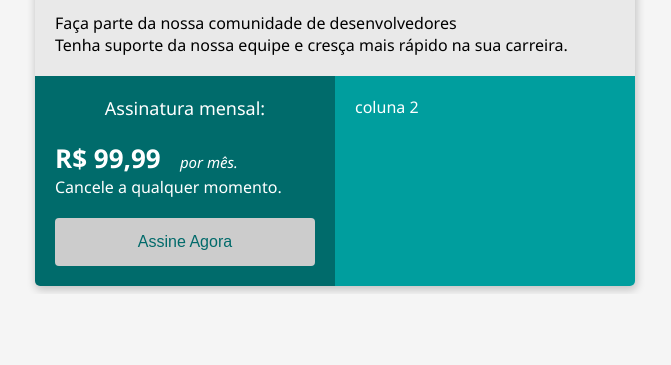
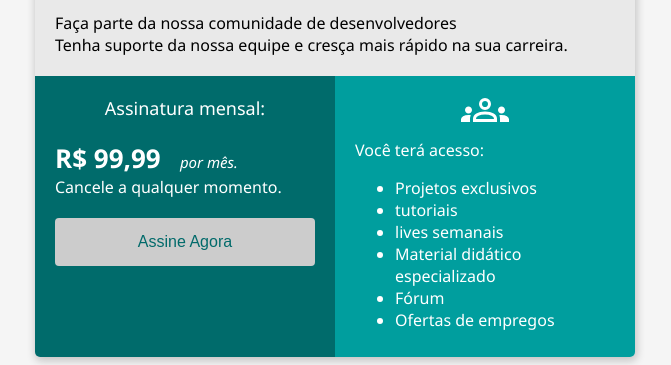
Before and after one commit to p4ul0pdm/bootcamp-devjr-modulo2, a plain HTML site: page Index.html in a window 1280 px wide. Shown: the part 605-970 px from the top of the page, without its empty margins (305-976 px from the left). Before the commit the page ends 899 px from the top, so only its background shows below. Drawn offline with Linux system fonts and the light colour scheme.

Commit message:
closes #5 - tags ul e li (lista não ordenada - segunda coluna)

```diff
--- a/Index.html
+++ b/Index.html
@@ -55,7 +55,7 @@
         .col-2{
             background-color: #009e9e;
             width: 50%;
-            padding: 20px;
+            padding: 10px 20px;
             color: #fff;
         }
 
@@ -92,6 +92,10 @@
             background-color: #E9E9E9;
         }
 
+        .image-group{
+            text-align: center;
+        }
+
     </style>
 </head>
 <body>
@@ -123,10 +127,23 @@
                 </div>
 
                 <button class="button">Assine Agora</button>
-
             </div>
             <div class="col-2">
-                coluna 2
+                <div class="image-group">
+                    <object data="groups_48dp_FFFFFF_FILL0_wght400_GRAD0_opsz48.svg" type="image/svg+xml"></object>
+                </div>
+
+                <div>Você terá acesso:</div>
+                <div>
+                    <ul>
+                        <li>Projetos exclusivos</li>
+                        <li>tutoriais</li>
+                        <li>lives semanais</li>
+                        <li>Material didático especializado</li>
+                        <li>Fórum</li>
+                        <li>Ofertas de empregos</li>
+                    </ul>
+                </div>
             </div>
         </div>
     </div>
```
Also changed, not shown: groups_48dp_FFFFFF_FILL0_wght400_GRAD0_opsz48.svg (added).
